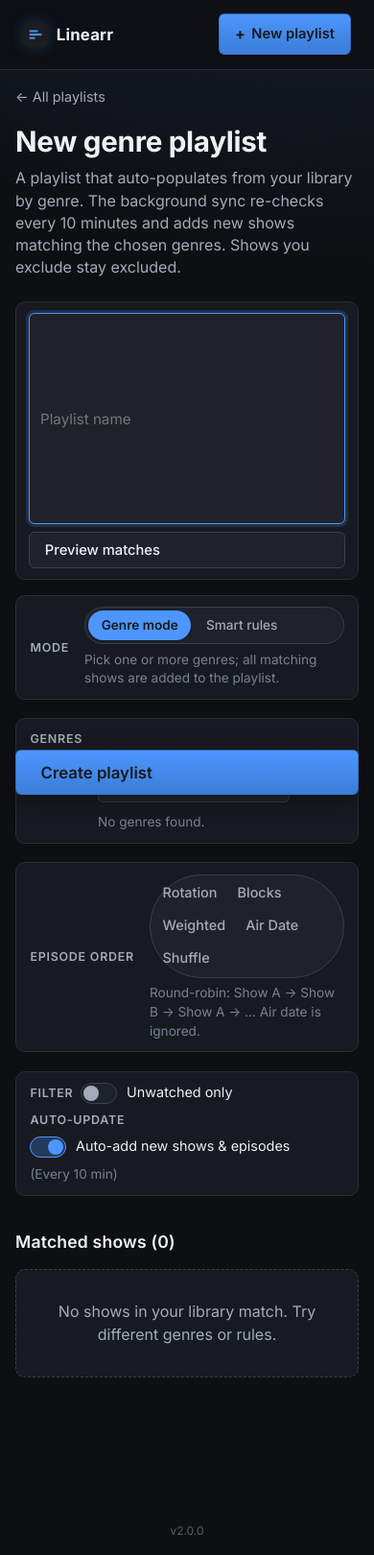
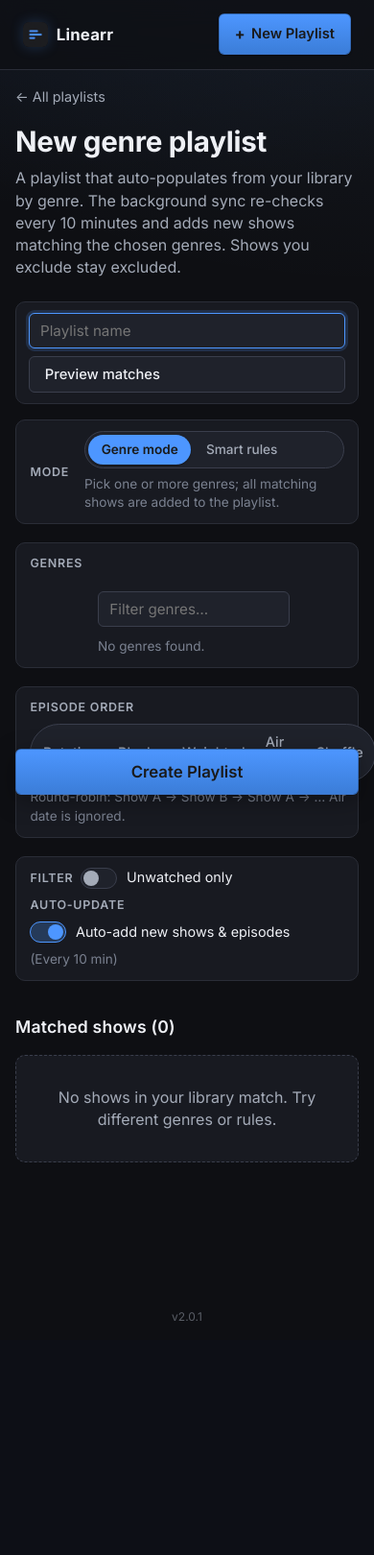
Before and after one commit to gillberg1111/linearr, a Flask app: template templates/new_genre.html in a window 390 px wide. Shown: the whole page at 96% size. After the commit the page ends 1376 px from the top, so only its background shows below. Run offline with Flask 3, Linux system fonts and the light colour scheme; the template is opened without the code that fills it, so the values that code supplies are empty.

Commit message:
fix: mobile CSS bugs + button capitalization (v2.0.1)
- builder-toolbar inputs (name + filter) flex-grew to viewport height on
  phones due to flex:1 1 220px in a column-flex container; override to
  flex:0 0 auto; height:auto; width:100% in 480px block
- pill-toggle flex-wrap:wrap at ≤768px broke the connected border-radius
  pill group across 2-3 rows; changed to flex-wrap:nowrap + overflow-x:auto
  (scrolls horizontally, preserves pill container visual); also overrides
  pill-toggle-5 global wrap rule
- preview-list-with-date li was a higher-specificity rule that bypassed the
  768px 2-column collapse; added explicit override + pl-date→grid-column:2
  so date stacks below se, above title instead of overlapping title
- commit-bar .btn width:100% had no justify-content; added center alignment
- 'Create playlist' → 'Create Playlist' (configure + genre templates)
- '+ New playlist' → '+ New Playlist' (topbar, base.html)

Co-Authored-By: Claude Sonnet 4.6 <noreply@anthropic.com>

```diff
--- a/app.py
+++ b/app.py
@@ -2,7 +2,7 @@
 
 from __future__ import annotations
 
-__version__ = "2.0.0"
+__version__ = "2.0.1"
 
 import logging
 import os
--- a/static/style.css
+++ b/static/style.css
@@ -1407,7 +1407,10 @@ input.rules-add-value-text { width: 320px; max-width: 100%; text-align: left; }
   .config-stack { grid-template-columns: 1fr 1fr; }
 
   .sort-mode-bar { flex-wrap: wrap; gap: 0.5rem 1rem; }
-  .pill-toggle { flex-wrap: wrap; }
+  /* Keep pills in a single scrollable row — wrapping breaks the connected border-radius group */
+  .pill-toggle { flex-wrap: nowrap; overflow-x: auto; max-width: 100%; -webkit-overflow-scrolling: touch; scrollbar-width: none; }
+  .pill-toggle::-webkit-scrollbar { display: none; }
+  .pill-toggle.pill-toggle-5 { flex-wrap: nowrap; }  /* override global wrap rule */
 
   .options-bar { flex-direction: column; align-items: flex-start; }
 
@@ -1415,8 +1418,10 @@ input.rules-add-value-text { width: 320px; max-width: 100%; text-align: left; }
 
   .season-grid { grid-template-columns: repeat(auto-fill, minmax(96px, 1fr)); }
   .config-poster { width: 64px; }
-  .preview-list li { grid-template-columns: 24px 1fr; }
-  .preview-list .pl-se, .preview-list .pl-title { grid-column: 2; }
+  /* Collapse preview list to 2 columns (num + detail); stack all detail cells */
+  .preview-list li,
+  .preview-list-with-date li { grid-template-columns: 24px 1fr; }
+  .preview-list .pl-se, .preview-list .pl-title, .preview-list .pl-date { grid-column: 2; }
   .preview-list .pl-show { grid-column: 2; }
   .exclude-episode-grid { grid-template-columns: 1fr; }
 }
@@ -1429,9 +1434,13 @@ input.rules-add-value-text { width: 320px; max-width: 100%; text-align: left; }
   .config-stack { grid-template-columns: 1fr; }
 
   .builder-toolbar { flex-direction: column; align-items: stretch; gap: 0.5rem; }
-  .builder-toolbar .name-input { width: 100%; }
+  /* flex: 1 1 220px in a column-flex container grows inputs to full viewport height;
+     override to natural single-line height */
+  .builder-toolbar .name-input,
+  .builder-toolbar .filter-input { flex: 0 0 auto; height: auto; width: 100%; }
 
-  .commit-bar .btn { width: 100%; }
+  /* Center button text when button spans full width */
+  .commit-bar .btn { width: 100%; justify-content: center; }
 
   .genre-preview-section { max-width: 100%; }
   .genre-preview-section .rotation-row { grid-template-columns: 48px 1fr; }
--- a/templates/base.html
+++ b/templates/base.html
@@ -23,7 +23,7 @@
           <span class="plus">+</span> Genre
         </a>
         <a href="{{ url_for('new_playlist') }}" class="btn btn-primary">
-          <span class="plus">+</span> New playlist
+          <span class="plus">+</span> New Playlist
         </a>
         <a href="{{ url_for('settings') }}" class="btn btn-sm btn-ghost" style="margin-left:auto">Settings</a>
       </nav>
--- a/templates/configure.html
+++ b/templates/configure.html
@@ -353,7 +353,7 @@
 
     <div class="commit-bar">
       <button type="submit" name="action" value="commit" class="btn btn-primary btn-large">
-        {% if mode == 'new' %}Create playlist{% else %}Add to playlist{% endif %}
+        {% if mode == 'new' %}Create Playlist{% else %}Add to Playlist{% endif %}
       </button>
     </div>
   </form>
--- a/templates/new_genre.html
+++ b/templates/new_genre.html
@@ -246,7 +246,7 @@
       <button type="submit" name="action" value="create"
               class="btn btn-primary btn-large"
               {% if not prev_name or matched_shows is none or not matched_shows %}disabled{% endif %}>
-        Create playlist
+        Create Playlist
       </button>
     </div>
 
```
Also changed, not shown: CHANGELOG.md.
